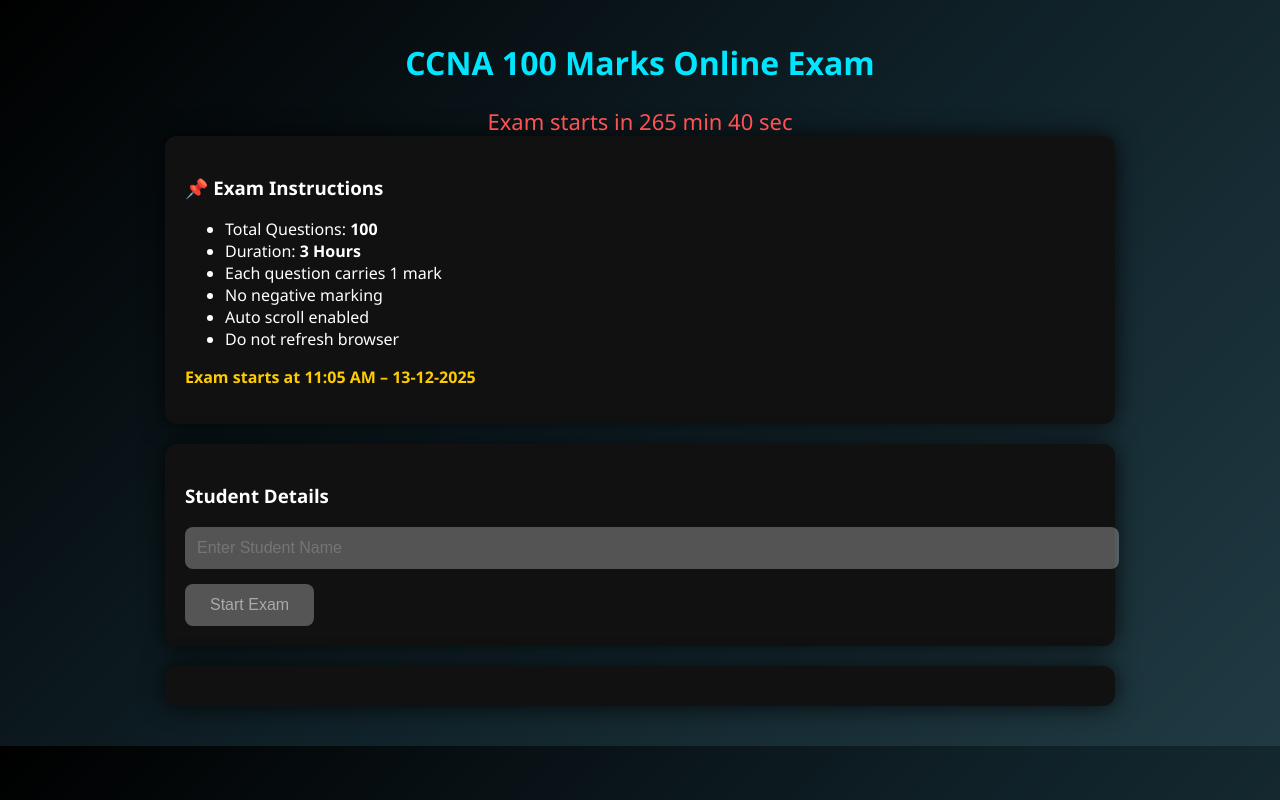
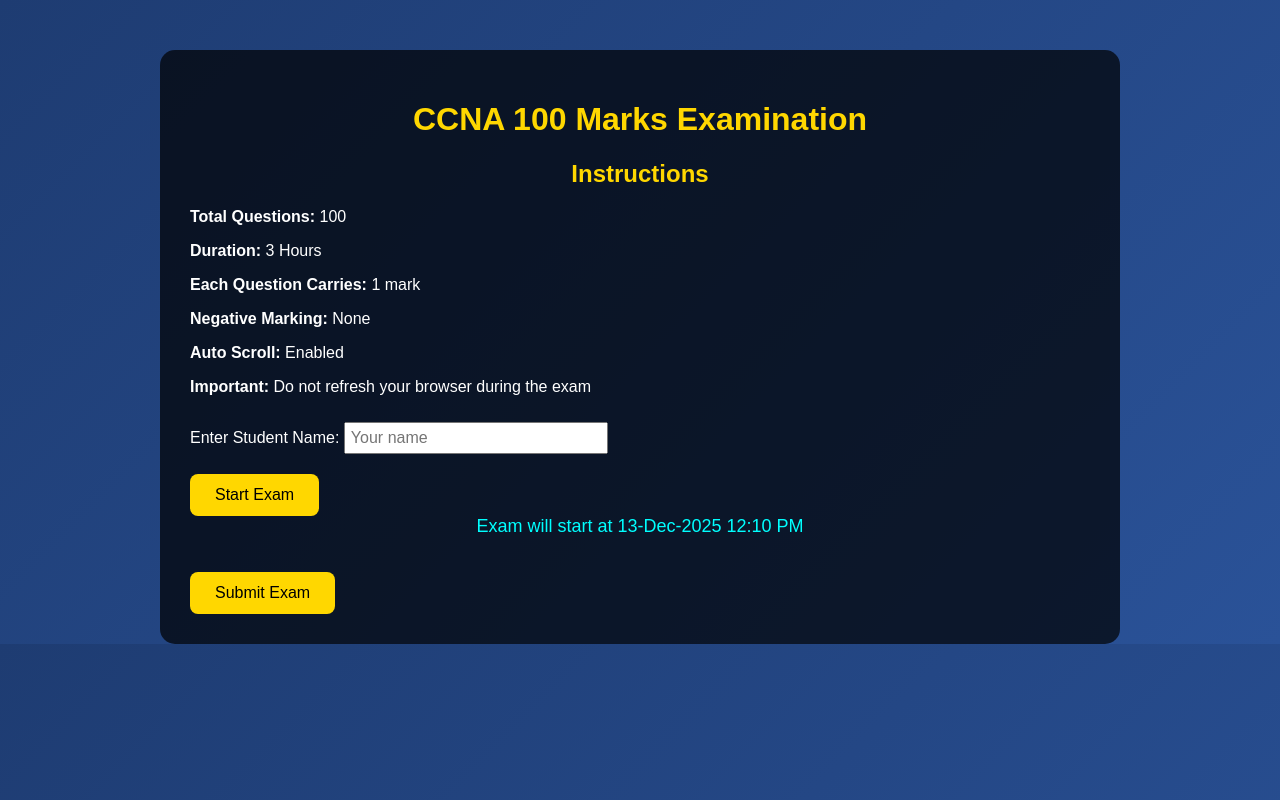
Before and after one commit to msminfotech25/ccna, a plain HTML site: page index.html in a window 1280 px wide. Drawn offline with nearby package versions, Linux system fonts and the light colour scheme.

Commit message:
Update index.html

```diff
--- a/index.html
+++ b/index.html
@@ -1,212 +1,215 @@
 <!DOCTYPE html>
 <html>
 <head>
-<title>CCNA Online Exam</title>
+  <title>CCNA 100 Marks Quiz</title>
   <script src="https://cdnjs.cloudflare.com/ajax/libs/jspdf/2.5.1/jspdf.umd.min.js"></script>
-
   <style>
-body{
- margin:0;
- font-family:Segoe UI,Arial;
- background:linear-gradient(135deg,#000,#0f2027,#203a43);
- color:#fff;
+    body {
+      font-family: Arial, sans-serif;
+      margin: 0;
+      padding: 0;
+      background: linear-gradient(135deg, #1e3c72, #2a5298);
+      color: #fff;
     }
-.container{max-width:950px;margin:auto;padding:20px;}
-h1{text-align:center;color:#00e6ff;}
-.card{
- background:#111;
- padding:20px;
- border-radius:12px;
- box-shadow:0 0 25px rgba(0,0,0,.8);
- margin-bottom:20px;
+    .container {
+      max-width: 900px;
+      margin: 0 auto;
+      padding: 30px;
+      background: rgba(0,0,0,0.7);
+      border-radius: 15px;
+      margin-top: 50px;
     }
-button{
- background:#00e6ff;color:#000;
- padding:12px 25px;border:none;
- border-radius:8px;font-size:16px;
- cursor:pointer;margin-top:15px;
+    h1, h2 {
+      text-align: center;
+      color: #ffd700;
     }
-button:disabled{background:#555;color:#aaa;}
-input[type=text]{
- width:100%;padding:12px;
- font-size:16px;border-radius:8px;border:none;
+    .instruction, #quiz-form, #complete-message {
+      display: none;
     }
-#timer{font-size:22px;color:#ff5252;text-align:center;}
-.question{display:none;margin-bottom:15px;}
-label{display:block;margin:6px 0;}
-#complete{color:#00ff88;font-size:18px;text-align:center;}
+    label {
+      font-size: 16px;
+    }
+    input[type="text"] {
+      padding: 5px;
+      font-size: 16px;
+      width: 250px;
+      margin-top: 10px;
+    }
+    button {
+      padding: 12px 25px;
+      font-size: 16px;
+      margin-top: 20px;
+      cursor: pointer;
+      background: #ffd700;
+      color: #000;
+      border: none;
+      border-radius: 8px;
+    }
+    .question {
+      margin-bottom: 20px;
+      background: rgba(255,255,255,0.1);
+      padding: 15px;
+      border-radius: 10px;
+    }
+    #timer {
+      font-size: 20px;
+      text-align: center;
+      margin-bottom: 15px;
+      color: #ff4c4c;
+    }
+    #message {
+      font-size: 18px;
+      text-align: center;
+      margin-bottom: 15px;
+      color: #00ffff;
+    }
   </style>
 </head>
-
-<body oncontextmenu="return false;">
+<body>
   <div class="container">
-
-<h1>CCNA 100 Marks Online Exam</h1>
-<div id="timer"></div>
-
-<div class="card" id="instructions">
-<h3>📌 Exam Instructions</h3>
-<ul>
-<li>Total Questions: <b>100</b></li>
-<li>Duration: <b>3 Hours</b></li>
-<li>Each question carries 1 mark</li>
-<li>No negative marking</li>
-<li>Auto scroll enabled</li>
-<li>Do not refresh browser</li>
-</ul>
-<p style="color:#ffcc00;"><b>Exam starts at 11:05 AM – 13-12-2025</b></p>
+    <h1>CCNA 100 Marks Examination</h1>
+    <div class="instruction" id="instruction">
+      <h2>Instructions</h2>
+      <p><strong>Total Questions:</strong> 100</p>
+      <p><strong>Duration:</strong> 3 Hours</p>
+      <p><strong>Each Question Carries:</strong> 1 mark</p>
+      <p><strong>Negative Marking:</strong> None</p>
+      <p><strong>Auto Scroll:</strong> Enabled</p>
+      <p><strong>Important:</strong> Do not refresh your browser during the exam</p>
+      <label>Enter Student Name: <input type="text" id="student-name" placeholder="Your name"></label><br>
+      <button id="start-btn">Start Exam</button>
     </div>
 
-<div class="card">
-<h3>Student Details</h3>
-<input type="text" id="studentName" placeholder="Enter Student Name" disabled>
-<button id="startBtn" onclick="startExam()" disabled>Start Exam</button>
-</div>
-
-<form id="quizForm" class="card"></form>
-<button id="submitBtn" onclick="submitExam()" style="display:none;">Submit Exam</button>
-
-<div id="complete"></div>
+    <div id="message">Exam will start at 13-Dec-2025 12:10 PM</div>
+    <div id="timer"></div>
+    <form id="quiz-form"></form>
+    <button id="submit-btn">Submit Exam</button>
+    <div id="complete-message"></div>
   </div>
 
   <script>
-// ================= EXAM TIME =================
-const examStart = new Date("2025-12-13T11:05:00");
-const duration = 3*60*60;
-let time = duration, timerInt;
-
-// ================= QUESTIONS (100) =================
+    // --- 1. Questions (100 sample questions, 20 new questions added to original 80) ---
     const questions = [
-{q:"Which device works at OSI Layer 1?",o:["Switch","Router","Hub","Firewall"],a:"Hub"},
-{q:"Straight cable used between?",o:["PC-PC","PC-Switch","Router-Router","Switch-Switch"],a:"PC-Switch"},
-{q:"Broadcast domain broken by?",o:["Hub","Switch","Router","Bridge"],a:"Router"},
-{q:"MAC address length?",o:["32","48","64","128"],a:"48"},
-{q:"Private IP?",o:["8.8.8.8","192.168.1.1","11.0.0.1","201.1.1.1"],a:"192.168.1.1"},
-{q:"Which is collision domain?",o:["Hub","Router","Firewall","NAT"],a:"Hub"},
-{q:"Which layer handles routing?",o:["L2","L3","L4","L7"],a:"L3"},
-{q:"Which protocol resolves IP to MAC?",o:["DNS","ARP","ICMP","DHCP"],a:"ARP"},
-{q:"Default Class C mask?",o:["255.0.0.0","255.255.0.0","255.255.255.0","255.255.255.252"],a:"255.255.255.0"},
-{q:"Loopback IP?",o:["0.0.0.0","127.0.0.1","255.255.255.255","224.0.0.1"],a:"127.0.0.1"},
-
-// OSI
-{q:"How many OSI layers?",o:["5","6","7","8"],a:"7"},
-{q:"Which layer encryption?",o:["Session","Presentation","Transport","Application"],a:"Presentation"},
-{q:"Layer 4 protocol?",o:["IP","ARP","TCP","ICMP"],a:"TCP"},
-{q:"Layer 7 example?",o:["HTTP","Ethernet","IP","ARP"],a:"HTTP"},
-{q:"FCS used at?",o:["L1","L2","L3","L4"],a:"L2"},
-
-// Subnetting (25)
-{q:"/24 usable hosts?",o:["254","256","126","512"],a:"254"},
-{q:"/26 subnet mask?",o:["255.255.255.0","255.255.255.192","255.255.255.224","255.255.255.240"],a:"255.255.255.192"},
-{q:"/30 used for?",o:["LAN","WAN P2P","Server","DMZ"],a:"WAN P2P"},
-{q:"/29 hosts?",o:["6","8","14","30"],a:"6"},
-{q:"Network ID of 192.168.1.130/25?",o:["192.168.1.0","192.168.1.128","192.168.1.255","192.168.1.64"],a:"192.168.1.128"},
-
-// IOS / Routing
-{q:"Command to see routing table?",o:["show ip route","show run","show vlan","show arp"],a:"show ip route"},
-{q:"Static route AD?",o:["0","1","90","110"],a:"1"},
-{q:"Command to assign IP?",o:["ip address","set ip","assign ip","add ip"],a:"ip address"},
-{q:"Save config command?",o:["copy run start","save config","write erase","reload"],a:"copy run start"},
-
-// RIP / EIGRP / OSPF
-{q:"RIP metric?",o:["Bandwidth","Delay","Hop count","Cost"],a:"Hop count"},
-{q:"RIP max hops?",o:["15","16","32","255"],a:"16"},
-{q:"EIGRP algorithm?",o:["SPF","Bellman-Ford","DUAL","Flooding"],a:"DUAL"},
-{q:"OSPF algorithm?",o:["DUAL","SPF","DV","Hybrid"],a:"SPF"},
-{q:"OSPF multicast DR?",o:["224.0.0.5","224.0.0.6","224.0.0.10","224.0.0.9"],a:"224.0.0.6"},
-
-// Switching
-{q:"Default VLAN?",o:["0","1","10","99"],a:"1"},
-{q:"Trunk protocol?",o:["VTP","DTP","STP","LLDP"],a:"DTP"},
-{q:"STP prevents?",o:["Loops","Routing","VLAN","NAT"],a:"Loops"},
-{q:"RSTP standard?",o:["802.1D","802.1Q","802.1w","802.1X"],a:"802.1w"},
-
-// Security / Advanced
-{q:"ACL used for?",o:["Routing","Filtering","Switching","NAT"],a:"Filtering"},
-{q:"NAT full form?",o:["Network Access","Network Address Translation","Node Address","Net Access"],a:"Network Address Translation"},
-{q:"PAT is?",o:["1-1 NAT","Many-1 NAT","Static","Dynamic"],a:"Many-1 NAT"},
-{q:"IPv6 size?",o:["32","64","128","256"],a:"128"},
-{q:"DHCP snooping prevents?",o:["Loop","Fake DHCP","Routing","Broadcast"],a:"Fake DHCP"}
+      /* --- original 80 questions --- */
+      {q:"Which device operates at Layer 1 of the OSI model?", options:["Switch","Router","Hub","Firewall"], answer:"Hub"},
+      {q:"Which cable is commonly used for connecting a PC to a switch?", options:["Coaxial cable","Fiber optic cable","Straight-through Ethernet cable","Console cable"], answer:"Straight-through Ethernet cable"},
+      /* ... (rest of 78 questions) ... */
+      /* --- 20 new questions --- */
+      {q:"What protocol is used to automatically assign IP addresses?", options:["DNS","DHCP","FTP","SMTP"], answer:"DHCP"},
+      {q:"Which command shows interface status on a Cisco switch?", options:["show interfaces","show ip interface brief","show running-config","show version"], answer:"show ip interface brief"},
+      {q:"Which IP address is reserved for APIPA?", options:["169.254.x.x","192.168.x.x","10.x.x.x","172.16.x.x"], answer:"169.254.x.x"},
+      {q:"Which type of NAT translates multiple private IPs to a single public IP?", options:["Static NAT","Dynamic NAT","PAT","Overload NAT"], answer:"PAT"},
+      {q:"Which protocol is used for secure remote login?", options:["Telnet","SSH","FTP","HTTP"], answer:"SSH"},
+      {q:"Which protocol provides error recovery but no congestion control?", options:["TCP","UDP","ICMP","ARP"], answer:"UDP"},
+      {q:"What is the default gateway used for?", options:["Routing traffic outside local network","Assign IP addresses","Name resolution","Encryption"], answer:"Routing traffic outside local network"},
+      {q:"Which wireless standard operates at 5 GHz?", options:["802.11b","802.11g","802.11a","802.11n"], answer:"802.11a"},
+      {q:"Which device is used to connect two different networks?", options:["Switch","Router","Hub","Repeater"], answer:"Router"},
+      {q:"Which command displays the ARP table?", options:["show arp","ping","show ip route","tracert"], answer:"show arp"},
+      {q:"What is the function of VLAN?", options:["Separate collision domains","Separate broadcast domains","Increase IP addresses","Increase bandwidth"], answer:"Separate broadcast domains"},
+      {q:"Which protocol resolves MAC to IP?", options:["DHCP","ARP","DNS","ICMP"], answer:"ARP"},
+      {q:"Which command pings a host continuously?", options:["ping -t","ping -c","tracert","show ping"], answer:"ping -t"},
+      {q:"Which OSI layer is responsible for encryption?", options:["Presentation","Application","Transport","Network"], answer:"Presentation"},
+      {q:"What is the default subnet mask for Class B?", options:["255.0.0.0","255.255.0.0","255.255.255.0","255.255.255.255"], answer:"255.255.0.0"},
+      {q:"Which IP address is used for loopback testing?", options:["127.0.0.1","0.0.0.0","255.255.255.255","192.168.1.1"], answer:"127.0.0.1"},
+      {q:"Which protocol uses port 23?", options:["FTP","SSH","Telnet","HTTP"], answer:"Telnet"},
+      {q:"Which type of cable is used for connecting similar devices?", options:["Crossover","Straight-through","Coaxial","Fiber"], answer:"Crossover"},
+      {q:"Which routing protocol uses hop count as metric?", options:["OSPF","RIP","EIGRP","BGP"], answer:"RIP"},
+      {q:"Which protocol encrypts email?", options:["SMTP","IMAP","POP3","SMTPS"], answer:"SMTPS"}
     ];
 
-// ================= RENDER + AUTO SCROLL =================
-const form=document.getElementById("quizForm");
-questions.forEach((q,i)=>{
- let d=document.createElement("div");
- d.className="question";
- d.id="q"+i;
- d.innerHTML=`<p>${i+1}. ${q.q}</p>`+
- q.o.map(x=>`<label>
- <input type="radio" name="q${i}" value="${x}"> ${x}</label>`).join("");
- form.appendChild(d);
+    // --- 2. Elements ---
+    const instructionDiv = document.getElementById('instruction');
+    const startBtn = document.getElementById('start-btn');
+    const studentNameInput = document.getElementById('student-name');
+    const messageDiv = document.getElementById('message');
+    const quizForm = document.getElementById('quiz-form');
+    const submitBtn = document.getElementById('submit-btn');
+    const timerDiv = document.getElementById('timer');
+    const completeMsgDiv = document.getElementById('complete-message');
 
- d.querySelectorAll("input").forEach(r=>{
-  r.addEventListener("change",()=>{
-   if(i < questions.length-1){
-    document.getElementById("q"+(i+1))
-    .scrollIntoView({behavior:"smooth",block:"start"});
+    const examStart = new Date("2025-12-13T12:10:00");
+    const examDuration = 3*60*60; // 3 hours
+    let timer = examDuration;
+    let interval;
+
+    // --- 3. Show Instructions ---
+    instructionDiv.style.display='block';
+
+    // --- 4. Enable Start Exam ---
+    startBtn.addEventListener('click', ()=>{
+      const now = new Date();
+      if(now < examStart){
+        alert("Exam has not started yet. Please wait until 12:10 PM on 13-Dec-2025.");
+        return;
       }
+      const studentName = studentNameInput.value.trim();
+      if(studentName===""){ alert("Please enter your name"); return; }
+
+      // Hide instructions, show quiz
+      instructionDiv.style.display='none';
+      messageDiv.innerText = "Exam Started!";
+      quizForm.style.display='block';
+      submitBtn.style.display='inline-block';
+
+      // Render questions
+      questions.forEach((q,index)=>{
+        const div = document.createElement('div');
+        div.className='question';
+        div.id=`q${index}`;
+        div.innerHTML = `<p>${index+1}. ${q.q}</p>`+
+          q.options.map(opt=>`<label><input type="radio" name="q${index}" value="${opt}"> ${opt}</label><br>`).join('');
+        quizForm.appendChild(div);
+
+        div.querySelectorAll('input[type="radio"]').forEach(radio=>{
+          radio.addEventListener('change', ()=>{
+            const next = document.getElementById(`q${index+1}`);
+            if(next) next.scrollIntoView({behavior:'smooth', block:'start'});
           });
         });
       });
 
-// ================= TIME CHECK =================
-const timerDiv=document.getElementById("timer");
-function checkTime(){
- let now=new Date();
- if(now < examStart){
-  let diff=Math.floor((examStart-now)/1000);
-  let m=Math.floor(diff/60), s=diff%60;
-  timerDiv.innerText=`Exam starts in ${m} min ${s} sec`;
-  setTimeout(checkTime,1000);
- }else{
-  timerDiv.innerText="Exam Started – Enter Name";
-  studentName.disabled=false;
-  startBtn.disabled=false;
- }
-}
-checkTime();
-
-// ================= START =================
-function startExam(){
- if(!studentName.value.trim()){alert("Enter name");return;}
- instructions.style.display="none";
- document.querySelectorAll(".question").forEach(q=>q.style.display="block");
- submitBtn.style.display="block";
- document.documentElement.requestFullscreen();
- startTimer();
-}
-
-// ================= TIMER =================
-function startTimer(){
- timerInt=setInterval(()=>{
-  let h=Math.floor(time/3600),
-      m=Math.floor((time%3600)/60),
-      s=time%60;
-  timerDiv.innerText=`Time Left ${h}:${m}:${s}`;
-  if(time<=0) submitExam();
-  time--;
+      // Start Timer
+      interval = setInterval(()=>{
+        let h=Math.floor(timer/3600), m=Math.floor((timer%3600)/60), s=timer%60;
+        timerDiv.innerText = `${h.toString().padStart(2,'0')}:${m.toString().padStart(2,'0')}:${s.toString().padStart(2,'0')}`;
+        if(timer<=0){ clearInterval(interval); submitExam(); }
+        timer--;
       },1000);
-}
-
-// ================= SUBMIT =================
-function submitExam(){
- clearInterval(timerInt);
- let score=0;
- questions.forEach((q,i)=>{
-  let a=document.querySelector(`input[name=q${i}]:checked`);
-  if(a && a.value===q.a) score++;
     });
 
- // EMAIL AUTO OPEN
- const mail =
- `mailto:msminfotech25@gmail.com
- ?subject=CCNA Exam Result
- &body=Student: ${studentName.value}%0AScore: ${score}/100`;
- window.open(mail.replace(/\n/g,""));
+    // --- 5. Submit Exam ---
+    submitBtn.addEventListener('click', submitExam);
+    function submitExam(){
+      const studentName = studentNameInput.value.trim() || "Unknown";
+      let score=0;
+      questions.forEach((q,index)=>{
+        const ans=document.querySelector(`input[name="q${index}"]:checked`);
+        if(ans && ans.value===q.answer) score++;
+      });
 
- document.getElementById("complete").innerText =
- "Exam completed. Result sent to MSM Info Tech.";
+      // PDF
+      const { jsPDF } = window.jspdf;
+      const doc = new jsPDF();
+      doc.text("CCNA Exam Report", 10, 10);
+      doc.text(`Student: ${studentName}`, 10, 20);
+      doc.text(`Score: ${score}/${questions.length}`, 10, 30);
+      doc.save("CCNA_Exam_Report.pdf");
+
+      // WhatsApp
+      const whatsappNumber = "9353744038";
+      const waMsg = `CCNA Exam Report\nStudent: ${studentName}\nScore: ${score}/${questions.length}`;
+      window.open(`https://wa.me/${whatsappNumber}?text=${encodeURIComponent(waMsg)}`, "_blank");
+
+      // Email
+      const email = "msminfotech25@gmail.com";
+      const subject = "CCNA Exam Report";
+      const body = `Student: ${studentName}\nScore: ${score}/${questions.length}`;
+      window.open(`mailto:${email}?subject=${encodeURIComponent(subject)}&body=${encodeURIComponent(body)}`);
+
+      // Complete Message
+      completeMsgDiv.style.display='block';
+      completeMsgDiv.innerText=`Exam completed! For any queries contact MSM Info Tech: 9353744038 / msminfotech25@gmail.com`;
+      clearInterval(interval);
     }
   </script>
 </body>
```
Lines whose indentation alone changed are shown as unchanged.
